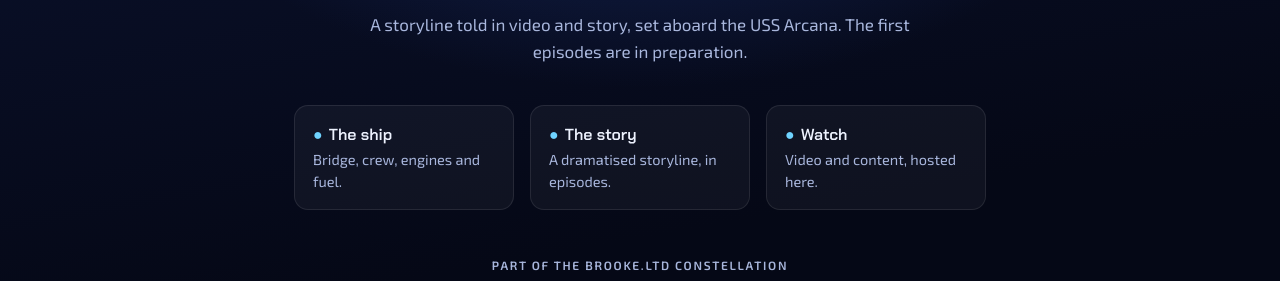
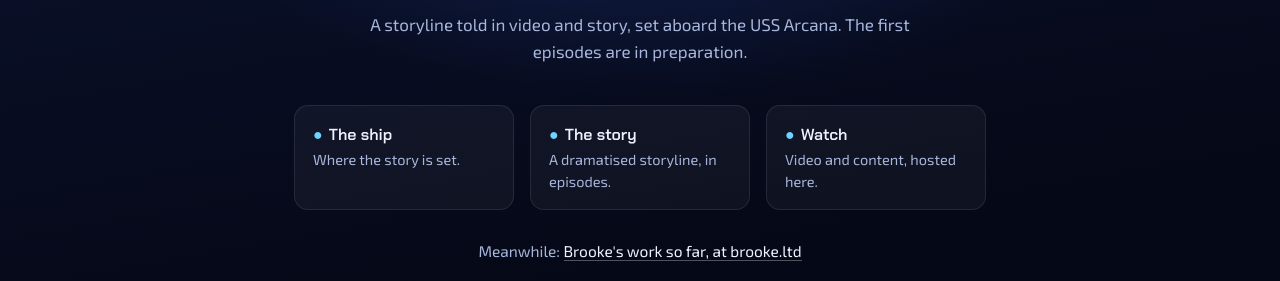
Before and after one commit to clevebre/ussarcana-com-home, a plain HTML site: page index.html in a window 1280 px wide. Shown: the part 449-730 px from the top of the page. Drawn offline with Linux system fonts and the light colour scheme.

Commit message:
ussarcana.com: a way onward, and only reviewed or brief words (claude)
A card drawn from internal notes (bridge, crew, engines and fuel) is replaced; an onward link to brooke.ltd; a 404 note pointing at bizniz.life, which this domain used to show.

Why: the research for the full sites found that seven of the ten domains used to show
Brooke's Google Sites, so a visitor arriving now must not meet a dead end, and that
some holding-page lines came from internal notes Brooke has not reviewed for public
use. Every link added is an address or channel Brooke already publishes on brooke.ltd.

Generated by estate-sites holding.mjs 6242140b: guards G1-G12 and G15 pass, G5 is now
an allowlist (the thirteen domains, mailto on them, Brooke's own channels), mutants
M1-M15 each caught by its own guard, render guard G13 passes at 390px and 320px.

Co-Authored-By: Claude Opus 5.5 <noreply@anthropic.com>
Claude-Session: https://claude.ai/code/session_01J9s29w3JjiGkRstXNbkcUp

```diff
--- a/assets/site.css
+++ b/assets/site.css
@@ -25,6 +25,9 @@ h1{font-family:var(--head);font-size:clamp(40px,8.00vw,76px);line-height:1.05;ma
 .point b{display:block;font-family:var(--head);font-size:16px;font-weight:600;margin-bottom:4px}
 .point b i{font-style:normal;color:var(--a);margin-right:6px}
 .point p{margin:0;color:var(--muted);font-size:14.5px;line-height:1.5}
+.onward{margin:28px auto 0;max-width:40em;color:var(--muted);font-size:15.5px;line-height:1.7;text-wrap:balance}
+.onward a{color:var(--ink);text-decoration:none;border-bottom:1px solid var(--under);overflow-wrap:anywhere}
+.onward a:hover{border-bottom-color:var(--ink)}
 nav.constellation{margin:48px auto 0;max-width:46rem;padding:0 20px;text-align:center}
 nav.constellation h2{font-size:12px;font-weight:600;letter-spacing:.14em;text-transform:uppercase;color:var(--muted);margin:0 0 12px}
 nav.constellation ul{list-style:none;margin:0;padding:0;display:flex;flex-wrap:wrap;justify-content:center;gap:6px 14px;font-family:ui-monospace,"Cascadia Mono","SFMono-Regular",Consolas,monospace;font-size:13px}
--- a/index.html
+++ b/index.html
@@ -24,10 +24,11 @@
   <p class="tag">The USS Arcana, dramatised.</p>
   <p class="lede">A storyline told in video and story, set aboard the USS Arcana. The first episodes are in preparation.</p>
   <ul class="points">
-    <li class="point"><b><i aria-hidden="true">&#9679;</i>The ship</b><p>Bridge, crew, engines and fuel.</p></li>
+    <li class="point"><b><i aria-hidden="true">&#9679;</i>The ship</b><p>Where the story is set.</p></li>
     <li class="point"><b><i aria-hidden="true">&#9679;</i>The story</b><p>A dramatised storyline, in episodes.</p></li>
     <li class="point"><b><i aria-hidden="true">&#9679;</i>Watch</b><p>Video and content, hosted here.</p></li>
   </ul>
+  <p class="onward">Meanwhile: <a href="https://brooke.ltd/">Brooke's work so far, at brooke.ltd</a></p>
   <nav class="constellation" aria-label="The brooke.ltd constellation"><h2>Part of the brooke.ltd constellation</h2><ul><li><a href="https://brooke.ltd/">brooke.ltd</a></li><li><a href="https://privateai.ltd/">privateai.ltd</a></li><li><a href="https://xenith.ltd/">xenith.ltd</a></li><li><a href="https://unlimiteds.ltd/">unlimiteds.ltd</a></li><li><a href="https://clevengers.com/">clevengers.com</a></li><li><a href="https://cogconcor.com/">cogconcor.com</a></li><li><a href="https://sevahem.com/">sevahem.com</a></li><li><a href="https://thebrooke.report/">thebrooke.report</a></li><li><span aria-current="page">ussarcana.com</span></li><li><a href="https://xenith.guru/">xenith.guru</a></li><li><a href="https://workzero.net/">workzero.net</a></li><li><a href="https://work0.today/">work0.today</a></li><li><a href="https://bizniz.life/">bizniz.life</a></li></ul></nav>
 </main>
 <footer>ussarcana.com &middot; Made in Belfast by <a href="https://brooke.ltd/">brooke.ltd</a> &middot; <span class="sign">Sevahem, Always.</span></footer>
```
Also changed, not shown: 404.html (+1 -0 lines).
